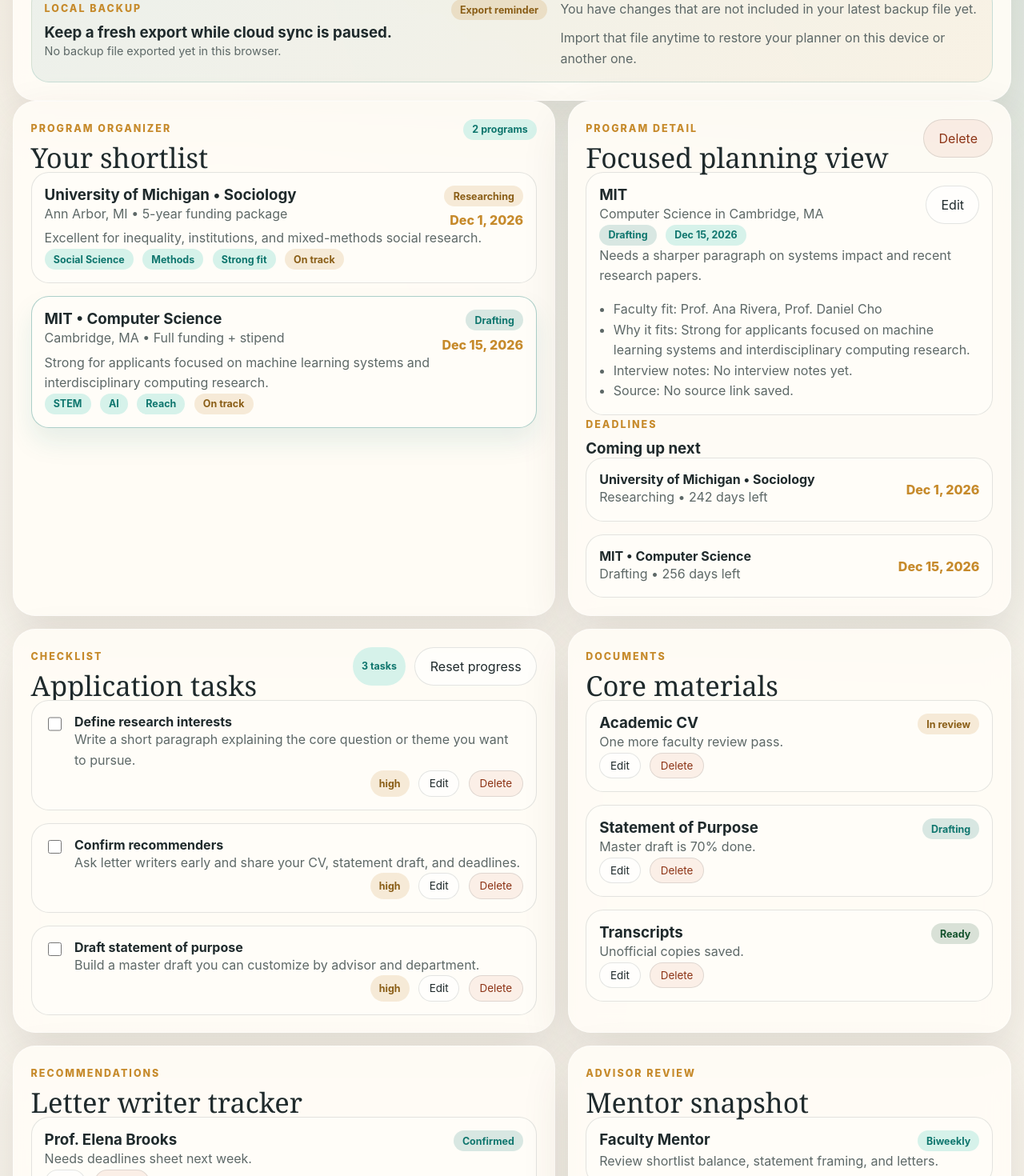
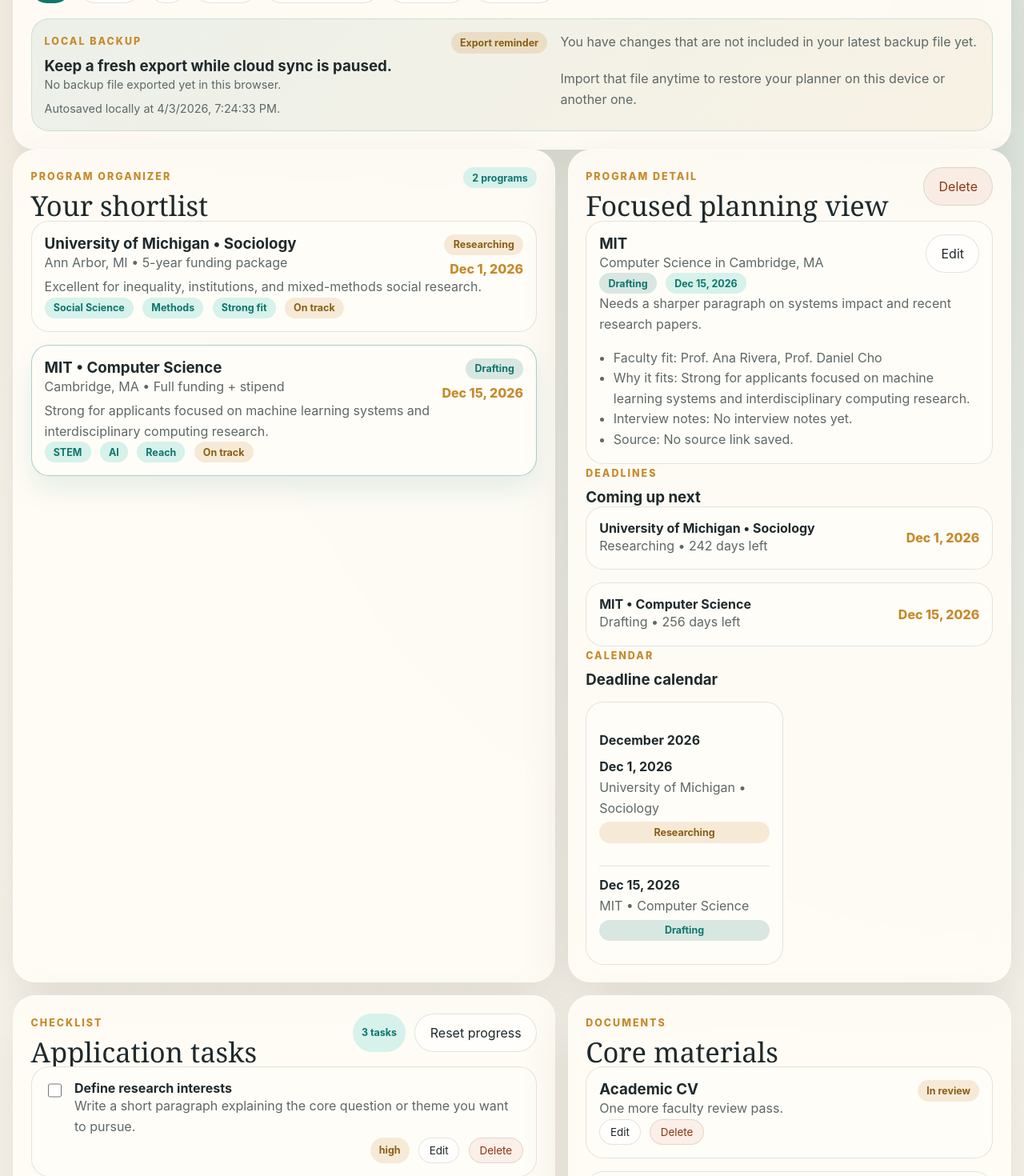
Before and after one commit to Aledge1/phdpathway, a React (Vite) app in the folder react-app/: page / in a window 1280 px wide. Shown: the part 1100-2570 px from the top of the page at 80% size. Built offline with nearby package versions, Linux system fonts and the light colour scheme.

Commit message:
Add planner calendar and print summary

```diff
--- a/react-app/src/App.jsx
+++ b/react-app/src/App.jsx
@@ -4,6 +4,7 @@ const storageKey = "phd-pathway-react-state";
 const today = new Date().toISOString().slice(0, 10);
 const backupStampKey = "phd-pathway-react-last-export";
 const backupSignatureKey = "phd-pathway-react-last-export-signature";
+const autosaveStampKey = "phd-pathway-react-last-autosave";
 
 const defaultPrograms = [
   {
@@ -231,6 +232,12 @@ function firstMatch(text, patterns) {
 
 function extractField(text) {
   const fields = [
+    "Data Science",
+    "Public Health",
+    "Neuroscience",
+    "Statistics",
+    "Education",
+    "Philosophy",
     "Electrical Engineering",
     "Mechanical Engineering",
     "Computer Science",
@@ -257,13 +264,18 @@ function extractFieldFromTitle(text) {
 function extractDeadline(text) {
   const patterns = [
     /\b(20\d{2}-\d{2}-\d{2})\b/,
-    /\b(?:deadline|apply by|application due)[:\s]+([A-Z][a-z]{2,8}\s+\d{1,2},?\s+20\d{2})/i,
+    /\b(?:deadline|apply by|application due|priority deadline|final deadline)[:\s]+([A-Z][a-z]{2,8}\s+\d{1,2},?\s+20\d{2})/i,
+    /\b(?:deadline|apply by|application due|priority deadline|final deadline)[:\s]+(\d{1,2}\/\d{1,2}\/20\d{2})/i,
     /\b([A-Z][a-z]{2,8}\s+\d{1,2},?\s+20\d{2})\b/
   ];
   for (const pattern of patterns) {
     const match = text.match(pattern);
     if (!match) continue;
     if (/^\d{4}-\d{2}-\d{2}$/.test(match[1])) return match[1];
+    if (/^\d{1,2}\/\d{1,2}\/20\d{2}$/.test(match[1])) {
+      const [month, day, year] = match[1].split("/");
+      return `${year}-${month.padStart(2, "0")}-${day.padStart(2, "0")}`;
+    }
     const parsed = new Date(match[1]);
     if (!Number.isNaN(parsed.getTime())) return parsed.toISOString().slice(0, 10);
   }
@@ -284,12 +296,20 @@ function extractFunding(text) {
   const line = text
     .split("\n")
     .map((entry) => entry.trim())
-    .find((entry) => /stipend|funding|fellowship|assistantship|tuition|financial support|full support/i.test(entry));
+    .find((entry) =>
+      /stipend|funding|fellowship|assistantship|tuition|financial support|full support|guaranteed funding|five-year funding|annual stipend/i.test(
+        entry
+      )
+    );
   return line ? line.slice(0, 140) : "";
 }
 
 function extractLocation(text) {
-  const patterns = [/\b([A-Z][a-z]+,\s?[A-Z]{2})\b/, /\bLocation[:\s]+([A-Z][a-z]+(?:\s[A-Z][a-z]+)*,\s?[A-Z]{2})/i];
+  const patterns = [
+    /\b([A-Z][a-z]+,\s?[A-Z]{2})\b/,
+    /\bLocation[:\s]+([A-Z][a-z]+(?:\s[A-Z][a-z]+)*,\s?[A-Z]{2})/i,
+    /\b([A-Z][a-z]+(?:\s[A-Z][a-z]+)*,\s?(?:USA|United States|Canada|UK))\b/
+  ];
   for (const pattern of patterns) {
     const match = text.match(pattern);
     if (match) return match[1];
@@ -298,7 +318,9 @@ function extractLocation(text) {
 }
 
 function extractFaculty(text) {
-  const matches = [...text.matchAll(/\bProf\.?\s+[A-Z][a-z]+(?:\s+[A-Z][a-z]+)?/g)].map((match) => match[0]);
+  const matches = [
+    ...text.matchAll(/\b(?:Prof\.?|Professor|Dr\.?)\s+[A-Z][a-z]+(?:\s+[A-Z][a-z]+){0,2}/g)
+  ].map((match) => match[0].replace(/\s+/g, " ").trim());
   return [...new Set(matches)].slice(0, 4);
 }
 
@@ -318,7 +340,7 @@ function extractFit(text) {
   const line = text
     .split("\n")
     .map((entry) => entry.trim())
-    .find((entry) => entry.length > 40 && /research|faculty|program|department|students/i.test(entry));
+    .find((entry) => entry.length > 40 && /research|faculty|program|department|students|training|curriculum/i.test(entry));
   return line ? line.slice(0, 220) : "";
 }
 
@@ -339,6 +361,49 @@ function extractSourceSummary(text) {
     .filter((entry) => /phd|doctor|program|department|research|funding|deadline|faculty/i.test(entry))
     .slice(0, 2)
     .map((entry) => entry.slice(0, 220));
+}
+
+function extractRequirements(text) {
+  const lines = text
+    .split("\n")
+    .map((entry) => entry.trim())
+    .filter((entry) => entry.length > 30);
+  return lines
+    .filter((entry) => /statement|writing sample|gre|transcript|letters? of recommendation|cv|resume|application fee/i.test(entry))
+    .slice(0, 2)
+    .map((entry) => entry.slice(0, 180));
+}
+
+function extractProgramHighlights(text) {
+  const lines = text
+    .split("\n")
+    .map((entry) => entry.trim())
+    .filter((entry) => entry.length > 35);
+  return lines
+    .filter((entry) => /research areas|areas of study|curriculum|training|cohort|placement|faculty interests/i.test(entry))
+    .slice(0, 2)
+    .map((entry) => entry.slice(0, 180));
+}
+
+function formatSavedAt(timestamp) {
+  if (!timestamp) return "";
+  return new Date(timestamp).toLocaleString();
+}
+
+function groupProgramsByMonth(programs) {
+  const buckets = new Map();
+  programs
+    .filter((program) => program.deadline)
+    .sort((left, right) => left.deadline.localeCompare(right.deadline))
+    .forEach((program) => {
+      const monthKey = new Date(`${program.deadline}T12:00:00`).toLocaleDateString(undefined, {
+        month: "long",
+        year: "numeric"
+      });
+      if (!buckets.has(monthKey)) buckets.set(monthKey, []);
+      buckets.get(monthKey).push(program);
+    });
+  return [...buckets.entries()];
 }
 
 function statusClass(value) {
@@ -376,10 +441,20 @@ export default function App() {
   const [advisorForm, setAdvisorForm] = useState(planner.advisor);
   const [lastExportedAt, setLastExportedAt] = useState(() => localStorage.getItem(backupStampKey) || "");
   const [lastExportSignature, setLastExportSignature] = useState(() => localStorage.getItem(backupSignatureKey) || "");
+  const [lastAutosavedAt, setLastAutosavedAt] = useState(() => localStorage.getItem(autosaveStampKey) || "");
+  const [saveState, setSaveState] = useState("saved");
 
   useEffect(() => {
-    localStorage.setItem(storageKey, JSON.stringify(planner));
+    setSaveState("saving");
+    const timeoutId = window.setTimeout(() => {
+      localStorage.setItem(storageKey, JSON.stringify(planner));
+      const stamp = new Date().toISOString();
+      localStorage.setItem(autosaveStampKey, stamp);
+      setLastAutosavedAt(stamp);
+      setSaveState("saved");
+    }, 450);
     document.body.dataset.theme = planner.theme;
+    return () => window.clearTimeout(timeoutId);
   }, [planner]);
 
   useEffect(() => {
@@ -414,6 +489,13 @@ export default function App() {
     : 0;
   const plannerSnapshot = JSON.stringify(planner);
   const needsExportReminder = plannerSnapshot !== lastExportSignature;
+  const monthlyDeadlines = groupProgramsByMonth(planner.programs);
+  const printPrograms = [...planner.programs].sort((left, right) => {
+    if (!left.deadline && !right.deadline) return left.school.localeCompare(right.school);
+    if (!left.deadline) return 1;
+    if (!right.deadline) return -1;
+    return left.deadline.localeCompare(right.deadline);
+  });
 
   const dashboard = {
     programs: planner.programs.length,
@@ -580,6 +662,10 @@ export default function App() {
     setLastExportSignature(plannerSnapshot);
   }
 
+  function printSummary() {
+    window.print();
+  }
+
   function importData(event) {
     const file = event.target.files?.[0];
     if (!file) return;
@@ -639,6 +725,12 @@ export default function App() {
     try {
       const result = await fetchProgramSource(url);
       const inferredSummary = extractSourceSummary(result.text);
+      const inferredRequirements = extractRequirements(result.text);
+      const inferredHighlights = extractProgramHighlights(result.text);
+      const combinedNotes = [extractNotes(result.text), ...inferredRequirements, ...inferredHighlights]
+        .filter(Boolean)
+        .slice(0, 3)
+        .join(" ");
       setProgramForm((current) => ({
         ...current,
         sourceUrl: result.normalized,
@@ -650,8 +742,10 @@ export default function App() {
         tags: current.tags || extractTags(result.text).join(", "),
         faculty: current.faculty || extractFaculty(result.text).join(", "),
         fit: current.fit || extractFit(result.text),
-        notes: current.notes || extractNotes(result.text) || inferredSummary[0] || `Imported from ${result.normalized}`,
-        sourceSummary: current.sourceSummary?.length ? current.sourceSummary : inferredSummary
+        notes: current.notes || combinedNotes || inferredSummary[0] || `Imported from ${result.normalized}`,
+        sourceSummary: current.sourceSummary?.length
+          ? current.sourceSummary
+          : [...new Set([...inferredSummary, ...inferredRequirements, ...inferredHighlights])].slice(0, 4)
       }));
     } catch {
       window.alert("The app could not auto-fill from that link. You can still keep the URL and fill the rest manually.");
@@ -716,6 +810,9 @@ export default function App() {
           <div className="button-row">
             <button className="button secondary" type="button" onClick={exportData}>
               Export
+            </button>
+            <button className="button secondary" type="button" onClick={printSummary}>
+              Print summary
             </button>
             <label className="button secondary file-button">
               Import
@@ -803,6 +900,11 @@ export default function App() {
               {lastExportedAt
                 ? `Last backup activity: ${lastExportedAt}`
                 : "No backup file exported yet in this browser."}
+            </p>
+            <p className="helper-text autosave-text">
+              {saveState === "saving"
+                ? "Saving changes locally..."
+                : `Autosaved locally${lastAutosavedAt ? ` at ${formatSavedAt(lastAutosavedAt)}` : ""}.`}
             </p>
           </div>
           <div className="backup-notes">
@@ -944,6 +1046,31 @@ export default function App() {
                   </article>
                 ))}
             </div>
+          </div>
+
+          <div className="section-block">
+            <p className="eyebrow">Calendar</p>
+            <h3>Deadline calendar</h3>
+            {monthlyDeadlines.length ? (
+              <div className="calendar-grid">
+                {monthlyDeadlines.map(([month, programs]) => (
+                  <article key={month} className="card calendar-card">
+                    <h4>{month}</h4>
+                    <div className="stack">
+                      {programs.map((program) => (
+                        <div key={program.id} className="calendar-item">
+                          <strong>{formatDate(program.deadline)}</strong>
+                          <p>{program.school} • {program.field}</p>
+                          <span className={`pill status ${statusClass(program.status)}`}>{statusLabels[program.status]}</span>
+                        </div>
+                      ))}
+                    </div>
+                  </article>
+                ))}
+              </div>
+            ) : (
+              <div className="empty-state">Add deadlines to see a calendar view.</div>
+            )}
           </div>
         </aside>
 
@@ -1102,6 +1229,75 @@ export default function App() {
             </article>
           </div>
         </section>
+
+        <section className="panel print-panel">
+          <div className="section-row">
+            <div>
+              <p className="eyebrow">Summary View</p>
+              <h2>Printable application snapshot</h2>
+            </div>
+            <button className="button secondary" type="button" onClick={printSummary}>
+              Print or save PDF
+            </button>
+          </div>
+          <div className="print-sheet">
+            <div className="print-header">
+              <div>
+                <h3>PhD Pathway Planner Summary</h3>
+                <p>Generated from your current shortlist, checklist, and application materials.</p>
+              </div>
+              <div className="print-meta">
+                <span className="pill">{planner.programs.length} programs</span>
+                <span className="pill">{progress}% checklist complete</span>
+              </div>
+            </div>
+            <div className="print-summary-grid">
+              <article className="card print-program">
+                <h3>Top open tasks</h3>
+                <div className="stack">
+                  {checklistItems
+                    .filter((task) => !task.done)
+                    .slice(0, 4)
+                    .map((task) => (
+                      <p key={task.id}>
+                        <strong>{task.title}</strong> • {task.priority}
+                      </p>
+                    ))}
+                </div>
+              </article>
+              <article className="card print-program">
+                <h3>Documents and letters</h3>
+                <div className="stack">
+                  {planner.documents.slice(0, 3).map((doc) => (
+                    <p key={doc.id}>
+                      <strong>{doc.name}</strong> • {documentLabels[doc.status]}
+                    </p>
+                  ))}
+                  {planner.recommenders.slice(0, 2).map((person) => (
+                    <p key={person.id}>
+                      <strong>{person.name}</strong> • {recommenderLabels[person.status]}
+                    </p>
+                  ))}
+                </div>
+              </article>
+            </div>
+            <div className="print-summary-grid">
+              {printPrograms.map((program) => (
+                <article key={program.id} className="card print-program">
+                  <div className="row">
+                    <div>
+                      <h3>{program.school}</h3>
+                      <p>{program.field}</p>
+                    </div>
+                    <span className={`pill status ${statusClass(program.status)}`}>{statusLabels[program.status]}</span>
+                  </div>
+                  <p>{program.location || "Location pending"} • {formatDate(program.deadline)}</p>
+                  <p>{program.fit || program.notes || "Add more program notes for this summary."}</p>
+                </article>
+              ))}
+            </div>
+          </div>
+        </section>
       </main>
 
       <section className="panel forms-panel" id="forms">
--- a/react-app/src/styles.css
+++ b/react-app/src/styles.css
@@ -100,7 +100,9 @@ select {
 .forms-grid,
 .controls-grid,
 .stats-grid,
-.cloud-grid {
+.cloud-grid,
+.calendar-grid,
+.print-summary-grid {
   display: grid;
   gap: 1rem;
 }
@@ -129,6 +131,15 @@ select {
 
 .stats-grid {
   grid-template-columns: repeat(3, minmax(0, 1fr));
+}
+
+.calendar-grid {
+  grid-template-columns: repeat(2, minmax(0, 1fr));
+  margin-top: 1rem;
+}
+
+.print-summary-grid {
+  grid-template-columns: repeat(2, minmax(0, 1fr));
 }
 
 .hero-copy,
@@ -467,6 +478,23 @@ textarea {
   align-items: center;
 }
 
+.calendar-card h4 {
+  margin-bottom: 0.8rem;
+  font-size: 1rem;
+}
+
+.calendar-item {
+  display: grid;
+  gap: 0.25rem;
+  padding: 0.8rem 0;
+  border-top: 1px solid var(--line);
+}
+
+.calendar-item:first-child {
+  border-top: 0;
+  padding-top: 0;
+}
+
 .checklist-card.done .task-row {
   opacity: 0.65;
 }
@@ -509,6 +537,37 @@ textarea {
   gap: 0.65rem;
   color: var(--muted);
   line-height: 1.6;
+}
+
+.autosave-text {
+  margin-top: 0.45rem;
+}
+
+.print-panel {
+  margin-bottom: 1rem;
+}
+
+.print-sheet {
+  margin-top: 1rem;
+  display: grid;
+  gap: 1rem;
+}
+
+.print-header {
+  display: flex;
+  justify-content: space-between;
+  gap: 1rem;
+  align-items: flex-start;
+}
+
+.print-meta {
+  display: flex;
+  flex-wrap: wrap;
+  gap: 0.5rem;
+}
+
+.print-program {
+  min-height: 100%;
 }
 
 .forms-panel {
@@ -564,7 +623,9 @@ textarea {
   .controls-grid,
   .stats-grid,
   .cloud-grid,
-  .backup-card {
+  .backup-card,
+  .calendar-grid,
+  .print-summary-grid {
     grid-template-columns: 1fr;
   }
 }
@@ -592,6 +653,7 @@ textarea {
   .row,
   .hero-row,
   .timeline-card,
+  .print-header,
   .source-row,
   .form-grid,
   .inline-actions {
@@ -608,3 +670,52 @@ textarea {
     max-width: none;
   }
 }
+
+@media print {
+  body {
+    background: white;
+    color: black;
+  }
+
+  body::before,
+  .hero,
+  .controls-panel,
+  .forms-panel,
+  .panel:not(.print-panel) {
+    display: none !important;
+  }
+
+  .page-shell {
+    width: 100%;
+    padding: 0;
+  }
+
+  .print-panel,
+  .print-sheet,
+  .print-summary-grid,
+  .print-program {
+    display: block !important;
+    box-shadow: none;
+    border: 0;
+    background: white;
+  }
+
+  .print-panel .button,
+  .print-panel .eyebrow {
+    display: none !important;
+  }
+
+  .print-program {
+    break-inside: avoid;
+    padding: 0;
+    margin: 0 0 1rem;
+    border-bottom: 1px solid #ddd;
+    border-radius: 0;
+  }
+
+  .pill {
+    border: 1px solid #bbb;
+    background: white !important;
+    color: black !important;
+  }
+}
```
